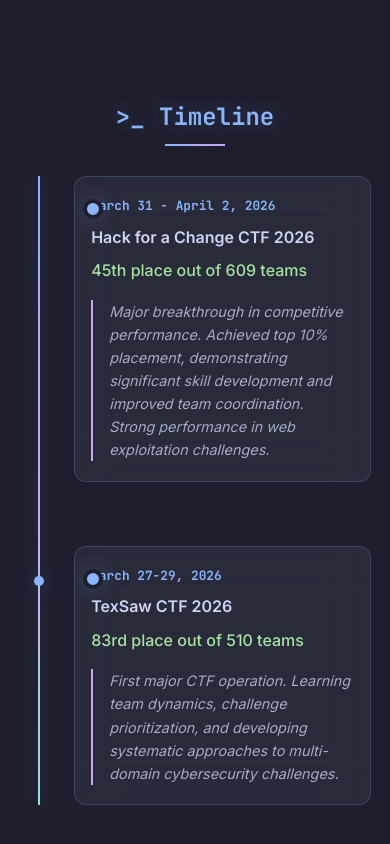
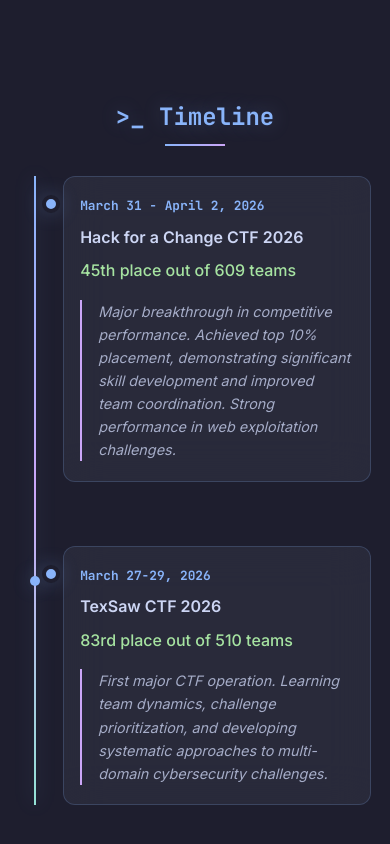
Before and after one commit to silentsignal-404/index, a plain HTML site: page index.html in a window 390 px wide. Shown: the part 2920-3764 px from the top of the page. Drawn offline with Linux system fonts and the light colour scheme.

Commit message:
Fix timeline dot overlapping date on mobile - move node outside card

```diff
--- a/index.html
+++ b/index.html
@@ -993,23 +993,23 @@
             .achievement-rank { font-size: 2rem; }
 
             /* Timeline - single column on mobile */
-            .timeline-line { left: 20px; }
-            .timeline-pulse { left: 20px; }
+            .timeline-line { left: 16px; }
+            .timeline-pulse { left: 16px; }
 
             .timeline-item,
             .timeline-item:nth-child(even) {
                 justify-content: flex-start;
-                padding-left: 55px;
+                padding-left: 44px;
                 padding-right: 0;
             }
 
             .timeline-node,
             .timeline-item:nth-child(even) .timeline-node {
-                left: 8px !important;
+                left: -22px !important;
                 right: auto !important;
-                width: 20px;
-                height: 20px;
-                top: 22px;
+                width: 18px;
+                height: 18px;
+                top: 18px;
             }
 
             .timeline-content {
```
